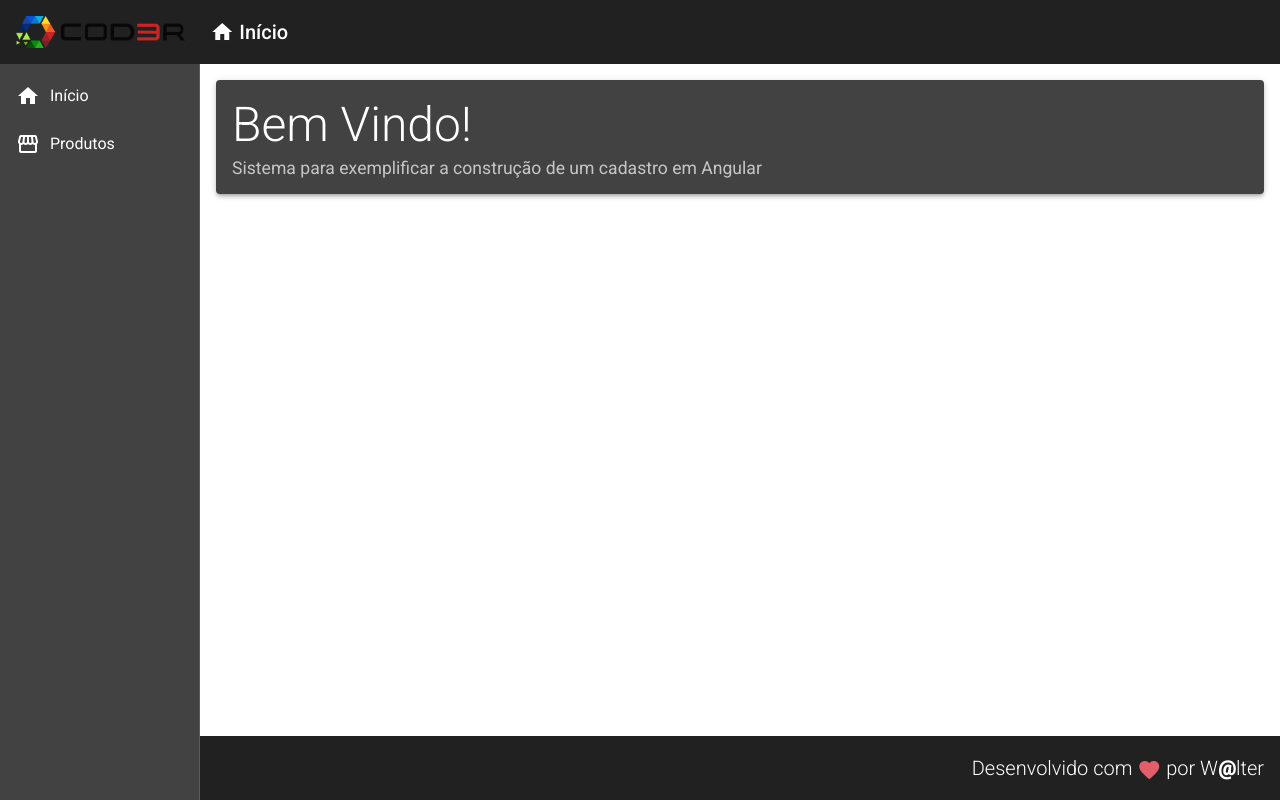
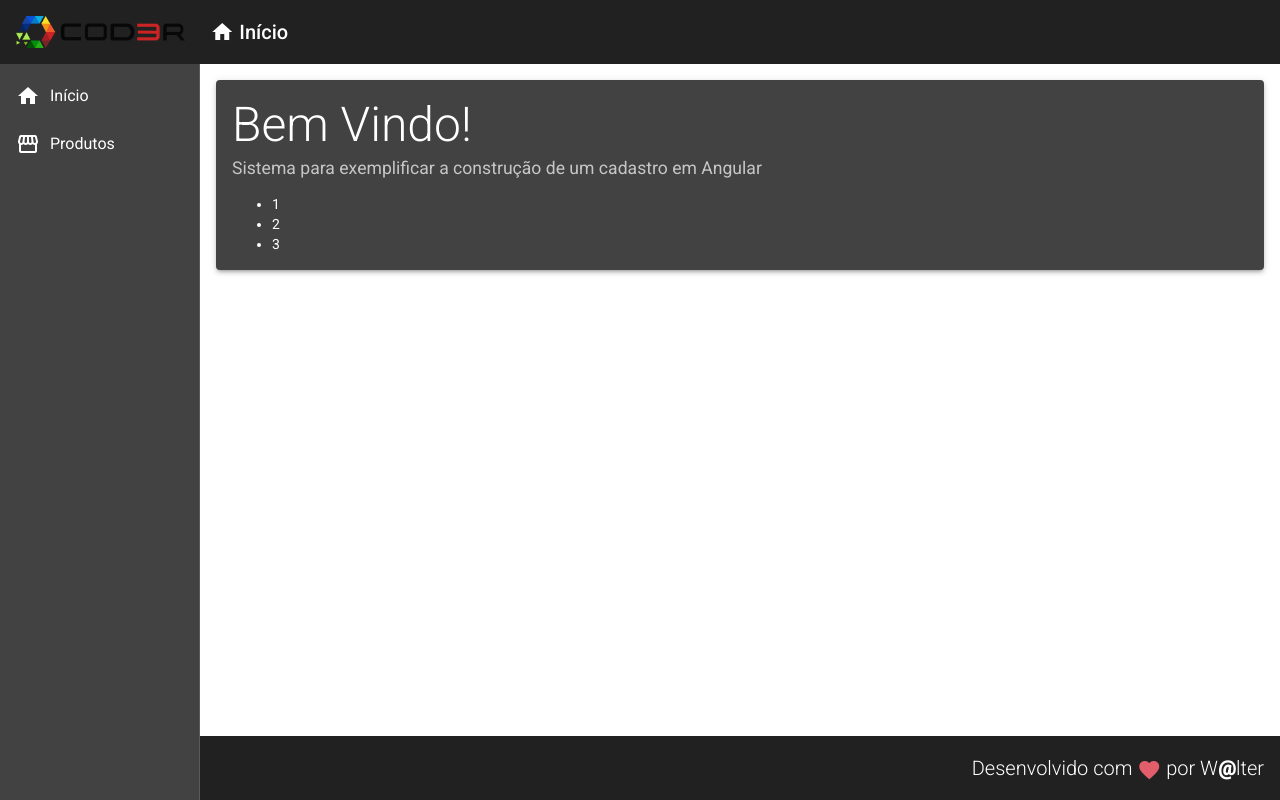
Before and after one commit to WalterLimaViana/projetoCrud, an Angular app in the folder frontend/: page / in a window 1280 px wide. Built offline with nearby package versions, Linux system fonts and the light colour scheme.

Commit message:
created an example of directives

```diff
--- a/frontend/src/app/app.module.ts
+++ b/frontend/src/app/app.module.ts
@@ -15,6 +15,7 @@ import { MatListModule } from "@angular/material/list";
 import { HomeComponent } from "./views/home/home.component";
 import { ProductCrudComponent } from './views/product-crud/product-crud.component';
 import { RedDirective } from './directives/red.directive';
+import { ForDirective } from './directives/for.directive';
 
 @NgModule({
   declarations: [
@@ -25,6 +26,7 @@ import { RedDirective } from './directives/red.directive';
     HomeComponent,
     ProductCrudComponent,
     RedDirective,
+    ForDirective,
   ],
   imports: [
     BrowserModule,
--- a/frontend/src/app/components/template/footer/footer.component.html
+++ b/frontend/src/app/components/template/footer/footer.component.html
@@ -7,4 +7,5 @@
         por
         W<strong>@</strong>lter
     </span>
+
 </mat-toolbar>
--- /dev/null
+++ b/frontend/src/app/directives/for.directive.ts
@@ -0,0 +1,25 @@
+import {
+  Directive,
+  Input,
+  OnInit,
+  TemplateRef,
+  ViewContainerRef,
+} from "@angular/core";
+
+@Directive({
+  selector: "[myFor]",
+})
+export class ForDirective implements OnInit {
+  @Input("myForEm") numbers!: number[];
+
+  constructor(
+    private container: ViewContainerRef,
+    private template: TemplateRef<any>
+  ) {}
+
+  ngOnInit(): void {
+    for (let number of this.numbers) {
+      this.container.createEmbeddedView(this.template, { $implicit: number });
+    }
+  }
+}
--- a/frontend/src/app/views/home/home.component.html
+++ b/frontend/src/app/views/home/home.component.html
@@ -3,4 +3,8 @@
     <mat-card-subtitle class="subtitle">
         Sistema para exemplificar a construção de um cadastro em Angular
     </mat-card-subtitle>
+
+    <ul>
+        <li *myFor="let n em [1, 2, 3]">{{n}}</li>
+    </ul>
 </mat-card>
```
